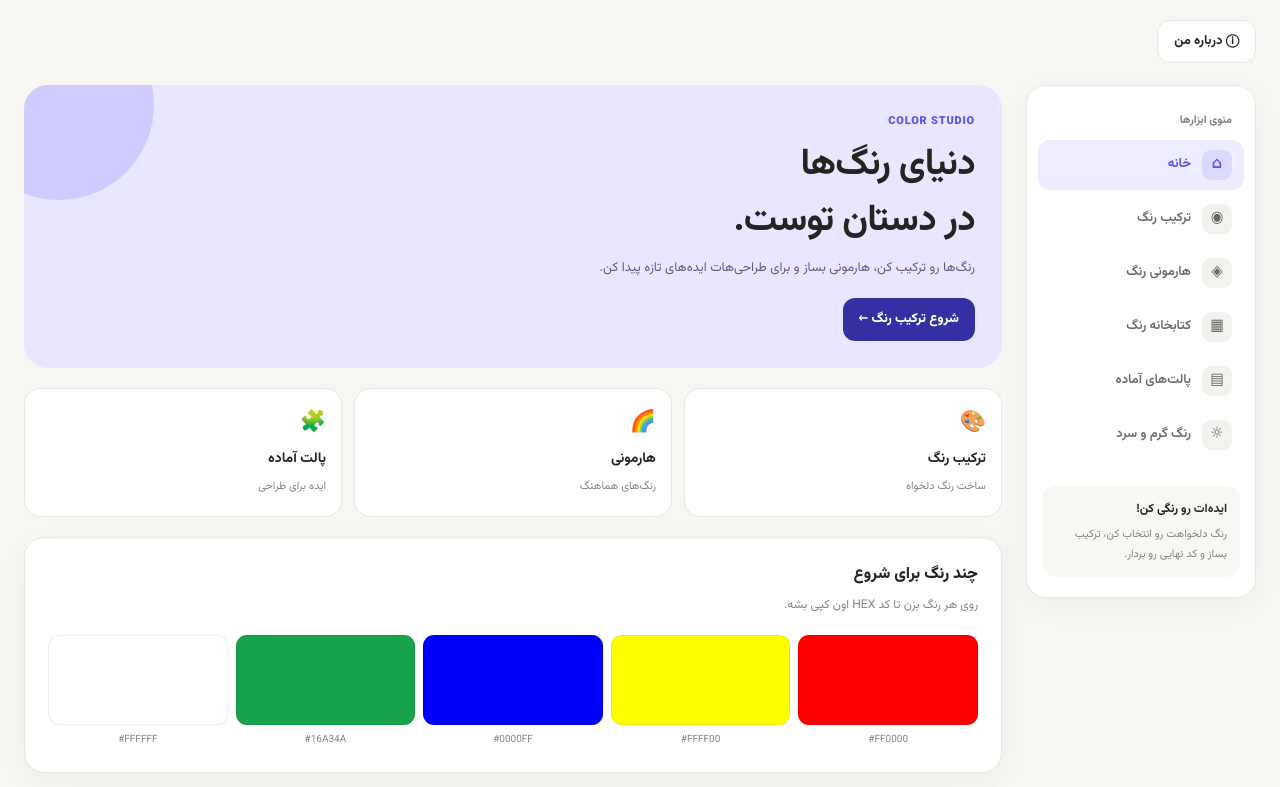
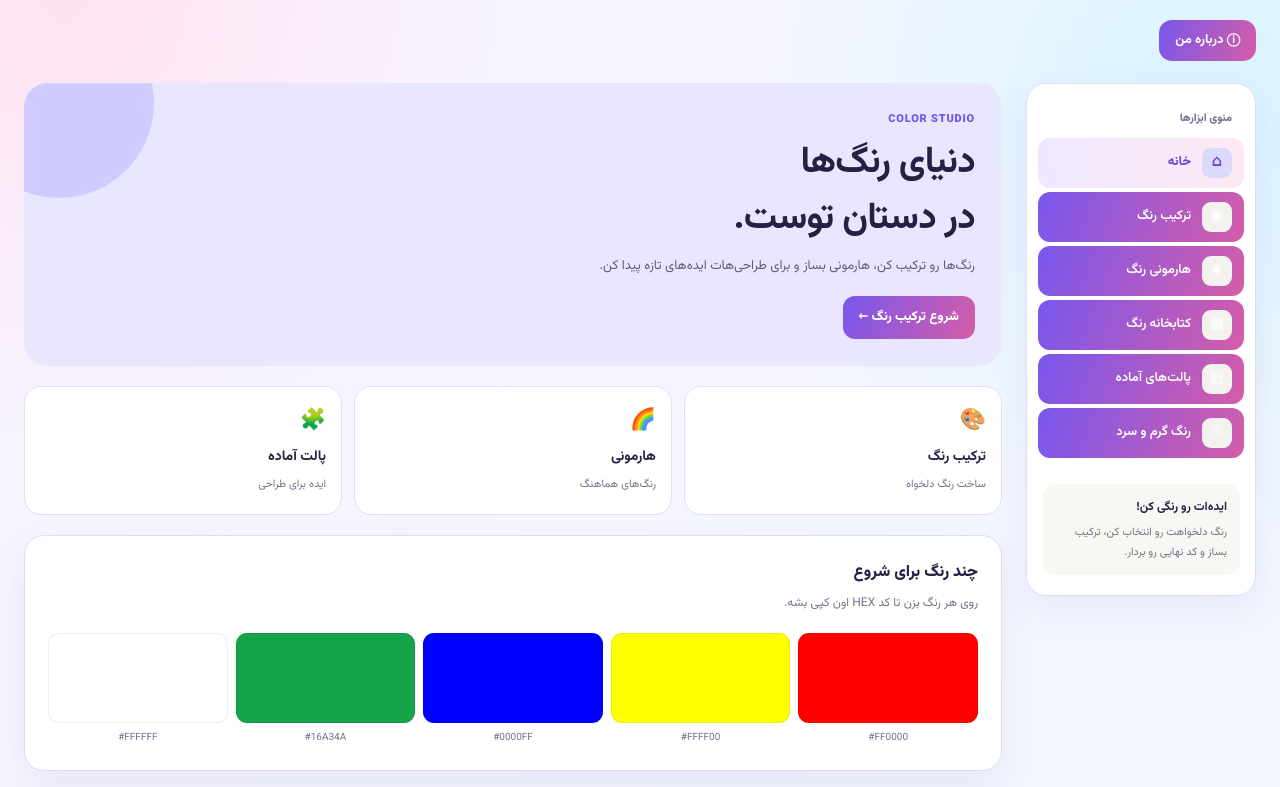
Before and after one commit to masoud73d/Colors, a plain HTML site: page index.html in a window 1280 px wide. Shown: the top 787 px of the page. Drawn offline with Linux system fonts and the light colour scheme.

Commit message:
Redesign visual theme and improve interface styling

```diff
--- a/index.html
+++ b/index.html
@@ -506,6 +506,15 @@ input[type=color]{
   .color-input{padding:8px}
   .card{padding:14px}
 }
+
+/* MASOUD_VISUAL_REDESIGN_V1 */
+/* Color atelier: vivid spectrum on clean canvas */
+:root{--bg:#f4f0ff;--surface:#fff;--text:#252044;--muted:#77718f;--line:#e4dcfa;--primary:#7656e8;--primary-light:#eee8ff;--shadow:0 12px 34px rgba(66,42,130,.10)}
+body{background:radial-gradient(circle at 5% 0%,#ffe2f1 0,transparent 28%),radial-gradient(circle at 95% 10%,#d9f4ff 0,transparent 30%),linear-gradient(135deg,#f8f4ff,#f1f7ff)!important}
+.sidebar,.content,.panel,.card,.tool-card{box-shadow:0 14px 36px #5b45a015!important;border-color:#e3dafa!important}
+.nav-btn.active{background:linear-gradient(100deg,#eee8ff,#ffe8f3)!important;color:#6848d4!important}
+button,.primary{background:linear-gradient(110deg,#7957ed,#d45da8)!important;color:white!important;border:0!important}
+
 </style>
 </head>
 
```
